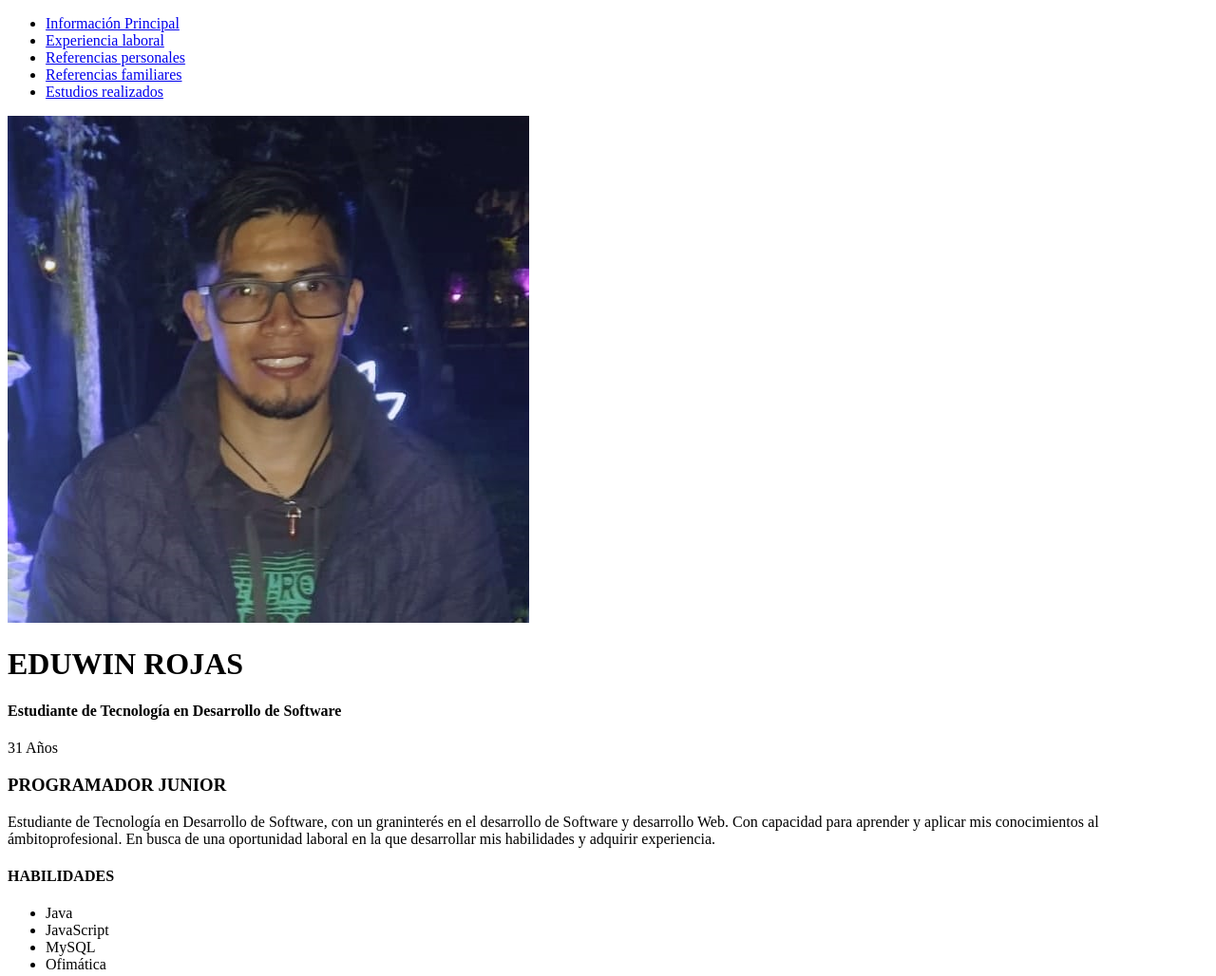
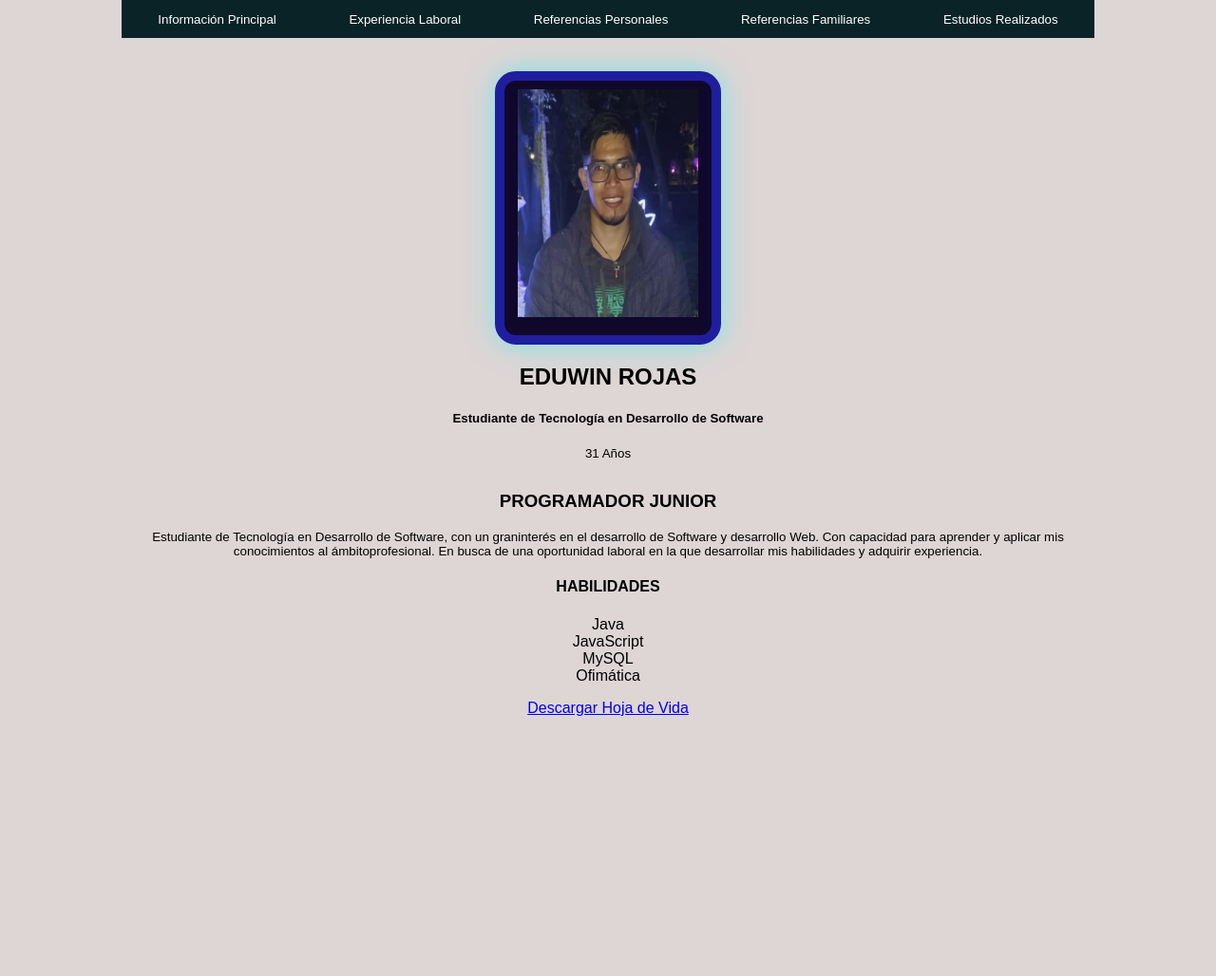
Before and after one commit to enrojass04/Cantera1-Sofka-HTML-CSS-JS, a plain HTML site: page index.html in a window 1280 px wide. Shown: the top 1028 px of the page at 95% size. After the commit the page ends 800 px from the top, so only its background shows below. Drawn offline with Linux system fonts and the light colour scheme.

Commit message:
version2

```diff
--- /dev/null
+++ b/estilo.css
@@ -0,0 +1,77 @@
+body {
+    font-family: Arial, Helvetica, sans-serif;
+    background: #ded5d5;
+    width: 100%;
+    max-width: 1024px;
+    margin: 0 auto;
+    height: 600px;
+}
+
+main {
+    padding-top: 35px;
+    display: flex;
+    flex-direction: column;
+    align-items: center;
+    text-align: center;
+}
+
+p {
+    font-size: smaller;
+}
+
+footer {
+    align-items: center;
+    text-align: center;
+}
+
+.menu {
+    list-style: none;
+    padding: 0;
+    background: #092327;
+    width: 100%;
+    height: 40px;
+    /* max-width: 800px; */
+    margin: auto;
+    font-size: smaller;
+    display: flex;
+    justify-content: space-around;
+    align-items: center;
+}
+
+.menu li a {
+    text-decoration: none;
+    color: white;
+    padding: 2px;
+    display: block;
+}
+
+.menu li {
+    display: inline-block;
+    text-align: center;
+}
+
+.menu li a:hover {
+    background: #ef8354;
+}
+
+.skills {
+    list-style-type: none;
+    padding: 0;
+}
+
+.task {
+    list-style-type: none;
+    padding: 0;
+    font-size: smaller;
+}
+
+#foto {
+    text-align: center;
+    width: 200px;
+    height: 250px;
+    border: 10px solid rgb(30, 30, 159);
+    border-radius: 22px;
+    background-color: #10082b;
+    padding: 9px;
+    box-shadow: 0px 0px 30px rgb(123, 226, 230);
+}
--- a/index.html
+++ b/index.html
@@ -6,47 +6,57 @@
     <meta http-equiv="X-UA-Compatible" content="IE=edge">
     <meta name="viewport" content="width=device-width, initial-scale=1.0">
     <title>Hoja de Vida</title>
+    <link rel="stylesheet" href="estilo.css">
+
+    <nav>
+        <ul class="menu">
+            <li><a href="index.html">Información Principal</a></li>
+            <li><a href="experiencia.html">Experiencia Laboral </a></li>
+            <li><a href="personales.html">Referencias Personales</a></li>
+            <li><a href="familiares.html">Referencias Familiares</a></li>
+            <li><a href="estudios.html">Estudios Realizados </a></li>
+        </ul>
+    </nav>
 </head>
 
 <body>
-    <nav>
-        <ul>
-            <li><a href="index.html">Información Principal</a></li>
-            <li><a href="experiencia.html">Experiencia laboral </a></li>
-            <li><a href="personales.html">Referencias personales</a></li>
-            <li><a href="familiares.html">Referencias familiares</a></li>
-            <li><a href="estudios.html">Estudios realizados </a></li>
-        </ul>
-    </nav>
-    <img src="imagen.png" alt="Foto">
-    <div>
-        <div>
+
+    <main>
+
+        <section id="foto">
+            <img src="imagen.png" alt="Foto" width="190" height="240">
+        </section>
+        <section>
             <h1>EDUWIN ROJAS</h1>
-            <h4>Estudiante de Tecnología en Desarrollo de Software</h4>
+            <h5>Estudiante de Tecnología en Desarrollo de Software</h5>
             <p>31 Años</p>
-        </div>
-        <div>
+        </section>
+
+        <section>
+            <article>
                 <h3>PROGRAMADOR JUNIOR</h3>
-        </div>
-        <div>
                 <p>Estudiante de Tecnología en Desarrollo de Software, con un graninterés en el desarrollo de Software y
                     desarrollo Web. Con capacidad para aprender y aplicar mis conocimientos al ámbitoprofesional. En
                     busca de una oportunidad laboral en la que desarrollar mis habilidades y adquirir experiencia.</p>
-        </div>
-    </div>
-    <div>
+            </article>
+            <article>
                 <h4>HABILIDADES</h4>
-        <ul>
+                <ul class="skills">
                     <li> Java </li>
                     <li> JavaScript </li>
                     <li> MySQL </li>
                     <li> Ofimática </li>
                 </ul>
-    </div>
+            </article>
+        </section>
+    </main>
+
+    <footer>
         <a href="https://drive.google.com/uc?id=1P-FcnpMUL-HExi4iaxHtgJEOGC65FGyw&export=download"
             download="Curriculm Vitae">
             Descargar Hoja de Vida
         </a>
+    </footer>
 </body>
 
 </html>
```
Also changed, not shown: estudios.html (+24 -16 lines), experiencia.html (+32 -32 lines), familiares.html (+23 -12 lines), personales.html (+18 -9 lines). Lines whose indentation alone changed are shown as unchanged.
